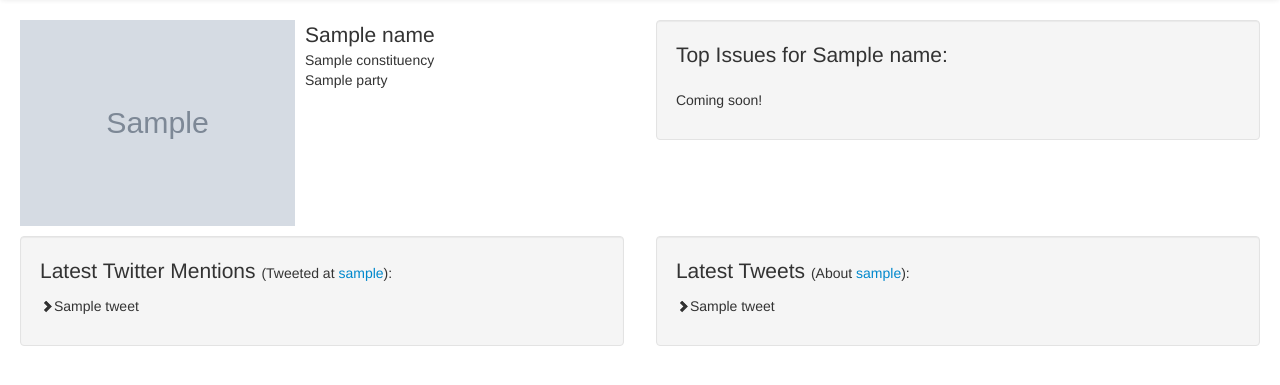
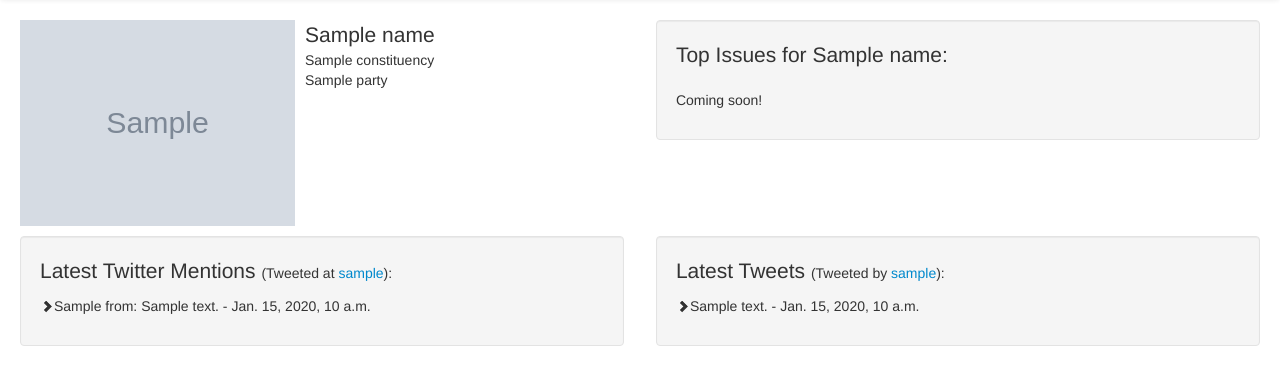
Before and after one commit to jagatfx/pie, a Django app: template templates/politico_detail.html in a window 1280 px wide. Shown: the part 42-427 px from the top of the page. Run offline with Django 3.2, Linux system fonts and the light colour scheme; the template is opened without the code that fills it: most values are stand-ins (such as "Sample title", 1, 10 or a date in 2020); grey boxes marked "Sample" are stand-in pictures; parts of the project's set-up code (start-up, migrations or seed data) failed here and were passed over; some libraries are stand-ins or nearby versions.

Commit message:
made the refactor to a dictionary based tweet fully functional

```diff
--- a/templates/politico_detail.html
+++ b/templates/politico_detail.html
@@ -20,13 +20,17 @@
     <div class="well span6">
         <p><span class="lead">Latest Twitter Mentions </span>(Tweeted at <a href="https://twitter.com/{{ twitter_handle }}" target="_blank">{{ twitter_handle }}</a>):</p>
         {% for tweet in tweets_at_them %}
-            <p><i class="icon-chevron-right"></i>{{ tweet|safe}}</p>
+            <p><i class="icon-chevron-right"></i>{{ tweet.from|safe }}: {{ tweet.content|safe }} - {{ tweet.date }}</p>
         {% endfor %}
     </div>
     <div class="well span6">
-        <p><span class="lead">Latest Tweets </span>(About <a href="https://twitter.com/{{ twitter_handle }}" target="_blank">{{ twitter_handle }}</a>):</p>
+        <p><span class="lead">Latest Tweets </span>(Tweeted by <a href="https://twitter.com/{{ twitter_handle }}" target="_blank">{{ twitter_handle }}</a>):</p>
         {% for tweet in tweets_by_them %}
-            <p><i class="icon-chevron-right"></i>{{ tweet|safe}}</p>
+            {% if tweet.content %}
+            <p><i class="icon-chevron-right"></i>{{ tweet.content|safe }} - {{ tweet.date }}</p>
+            {% else %}
+            <p>Sorry, we are unable to access these tweets. Perhaps they are protected.</p>
+            {% endif %}
         {% endfor %}
     </div>
 </div>
--- a/website/twitter.py
+++ b/website/twitter.py
@@ -79,7 +79,7 @@ def parse_tweet(tweet_list):
                  'content':linkify_tweet(t['text']),
                  'date':tweet_date(t)} for t in tweet_list]
     except TypeError as e:
-        return [{'content':"Sorry, we are unable to access these tweets. Perhaps they are protected.", 'from':'', 'date':''}]
+        return [{'content':'', 'from':'', 'date':''}]
 
 def safe(url):
     return urllib.quote(url, '/:-&?=')
```
Also changed, not shown: website/views.py (+4 -4 lines).
